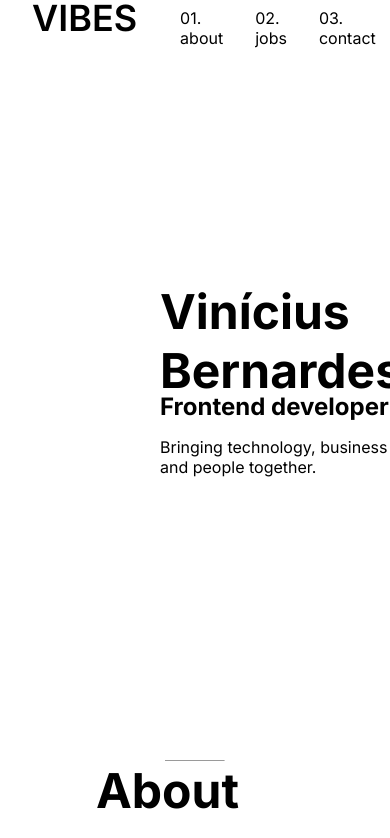
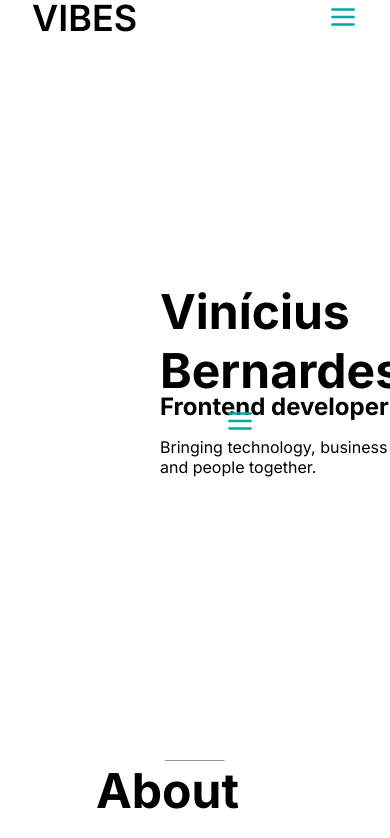
Before and after one commit to viniciusbe/thevibes, a Next.js app: page / in a window 390 px wide. Shown: the top 838 px of the page. Built offline with nearby package versions, Linux system fonts and the light colour scheme.

Commit message:
feat: create useHover hook, create menu button and drawer

```diff
--- a/src/components/Contact.tsx
+++ b/src/components/Contact.tsx
@@ -1,19 +1,19 @@
+import { useHover } from '@/hooks/useHover'
 import styles from '@/styles/Contact.module.css'
 import Image from 'next/image'
 import { useState } from 'react'
 
 export default function Contact() {
-  const [showTooltip, setShowTooltip] = useState(false)
   const [isCopied, setIsCopied] = useState(false)
+
+  const onMouseOut = () => {
+    setIsCopied(false)
+  }
+  const [hoverRef, isHovered] = useHover<HTMLDivElement>(onMouseOut)
 
   const handleCopyEmail = () => {
     navigator.clipboard.writeText('contact@viniciusbernardes.dev')
     setIsCopied(true)
-  }
-
-  const handleMouseOut = () => {
-    setShowTooltip(false)
-    setIsCopied(false)
   }
 
   return (
@@ -31,18 +31,15 @@ export default function Contact() {
         <a href="mailto:contact@viniciusbernardes.dev">
           contact@viniciusbernardes.dev
         </a>
-        <div>
+        <div ref={hoverRef} onClick={handleCopyEmail}>
           <Image
-            onMouseOver={() => setShowTooltip(true)}
-            onMouseOut={handleMouseOut}
             src="/copyIcon.svg"
             alt="Copy Icon"
             width={25}
             height={25}
             priority
-            onClick={handleCopyEmail}
           />
-          <span className={showTooltip ? styles.showTooltip : ''}>
+          <span className={isHovered ? styles.showTooltip : ''}>
             {isCopied ? 'Copied to clipboard' : 'Copy to clipboard'}
           </span>
         </div>
--- /dev/null
+++ b/src/components/Drawer.tsx
@@ -0,0 +1,18 @@
+import styles from '@/styles/Drawer.module.css'
+import Image from 'next/image'
+
+export default function Drawer() {
+  return (
+    <aside className={styles.aside}>
+      <button className={styles.closeButton}>
+        <Image
+          src="/hamburger-menu.svg"
+          alt="Copy Icon"
+          width={30}
+          height={30}
+          priority
+        />
+      </button>
+    </aside>
+  )
+}
--- a/src/components/Header/index.tsx
+++ b/src/components/Header/index.tsx
@@ -1,4 +1,6 @@
 import styles from '@/styles/Header.module.css'
+import Image from 'next/image'
+import Drawer from '../Drawer'
 import NavLink from './NavLink'
 
 export default function Header() {
@@ -18,6 +20,18 @@ export default function Header() {
           {/* <NavLink route="work" /> */}
           <NavLink route="contact" />
         </ol>
+
+        <button className={styles.menuButton}>
+          <Image
+            src="/hamburger-menu.svg"
+            alt="Copy Icon"
+            width={30}
+            height={30}
+            priority
+          />
+        </button>
+
+        <Drawer />
       </nav>
     </header>
   )
--- /dev/null
+++ b/src/hooks/useHover.ts
@@ -0,0 +1,31 @@
+import { MutableRefObject, useEffect, useRef, useState } from 'react'
+
+//https://usehooks.com/useHover/
+
+export function useHover<T>(
+  onMouseOut: () => void
+): [MutableRefObject<T | null>, boolean] {
+  const [value, setValue] = useState(false)
+
+  const ref = useRef<T | null>(null)
+
+  const handleMouseOver = () => setValue(true)
+  const handleMouseOut = () => {
+    setValue(false)
+    onMouseOut()
+  }
+
+  useEffect(() => {
+    const node: any = ref.current
+    if (node) {
+      node.addEventListener('mouseover', handleMouseOver)
+      node.addEventListener('mouseout', handleMouseOut)
+      return () => {
+        node.removeEventListener('mouseover', handleMouseOver)
+        node.removeEventListener('mouseout', handleMouseOut)
+      }
+    }
+  }, [])
+
+  return [ref, value]
+}
--- /dev/null
+++ b/src/styles/Drawer.module.css
@@ -0,0 +1,20 @@
+.aside {
+  display: flex;
+  justify-content: center;
+  align-items: center;
+
+  width: 300px;
+  height: 100vh;
+
+  position: fixed;
+  right: 0;
+  top: 0;
+
+  z-index: 1;
+  /* background: #000; */
+}
+
+.closeButton img {
+  filter: invert(56%) sepia(68%) saturate(4137%) hue-rotate(149deg)
+    brightness(95%) contrast(101%);
+}
--- a/src/styles/Header.module.css
+++ b/src/styles/Header.module.css
@@ -56,6 +56,25 @@
   list-style: none;
 }
 
+.menuButton {
+  display: none;
+}
+
+@media (max-width: 768px) {
+  .list {
+    display: none;
+  }
+
+  .menuButton {
+    display: block;
+  }
+}
+
+.menuButton img {
+  filter: invert(56%) sepia(68%) saturate(4137%) hue-rotate(149deg)
+    brightness(95%) contrast(101%);
+}
+
 .list li {
   counter-increment: item;
 }
--- a/src/styles/globals.css
+++ b/src/styles/globals.css
@@ -39,6 +39,11 @@ a {
   text-decoration: none;
 }
 
+button {
+  background-color: transparent;
+  border: none;
+}
+
 @media (prefers-color-scheme: dark) {
   html {
     color-scheme: dark;
```
Also changed, not shown: public/close.svg (added), public/hamburger-menu.svg (added).
